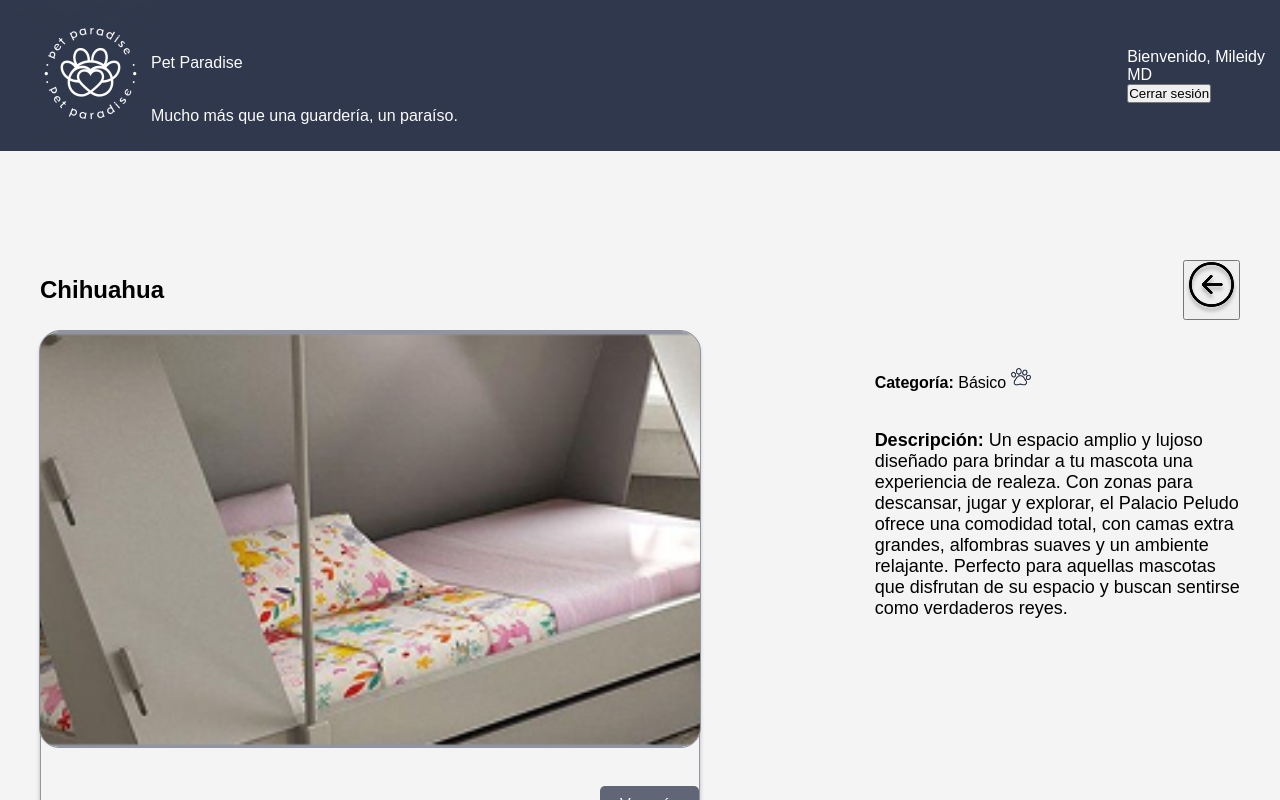
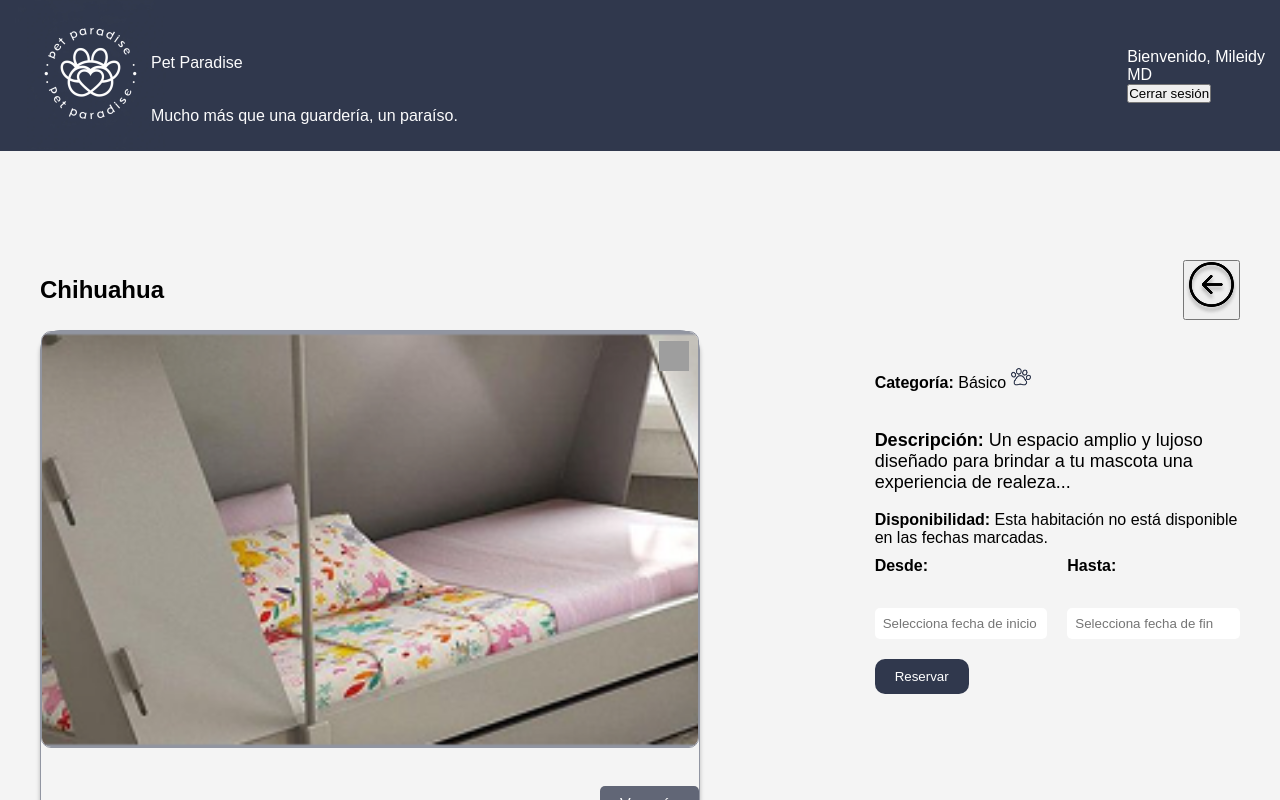
Before and after one commit to LuisDelgado-LD/integradorG5Front, a React (Vite) app: page /habitacion/1 in a window 1280 px wide. Built offline with nearby package versions, Linux system fonts and the light colour scheme; grey boxes are pictures that could not be loaded.

Commit message:
reserva en habitacion

```diff
--- a/src/App.jsx
+++ b/src/App.jsx
@@ -23,7 +23,7 @@ function App() {
   return (
     <Router>
       <Routes>
-        <Route path="/" element={!usuario ? <Layout /> : <Navigate to={usuario.rol === "admin" ? "/administrador" : "/home"} />} >
+        <Route path="/" element={!usuario ? <Layout /> : <Navigate to={usuario.rol === "admin" ? "/administrador" : "/"} />} >
           <Route index element={<Home />} />
           <Route path="habitacion/:id" element={<Habitaciones />} />
           <Route path="galeria/:id" element={<Galeria2 />} />
--- a/src/Context/utils/globalContext.jsx
+++ b/src/Context/utils/globalContext.jsx
@@ -2,8 +2,6 @@ import { createContext, useReducer } from "react";
 import PropTypes from "prop-types";
 
 export const GlobalContext = createContext();
-
-/*const API_URL = "http://petparadise.sytes.net/api";*/
 
 const MOCK_USER = {
   usuario: {
@@ -84,7 +82,11 @@ const initialState = {
   categorias: ["Básica", "Premium", "VIP"],
   caracteristicas: [],
   tamanos: ["Grande", "Mediano", "Pequeño"],
-  maestros: []
+  maestros: [],
+
+  // 🆕 NUEVO: fechas seleccionadas desde el navbar
+  fechaInicio: null,
+  fechaFin: null
 };
 
 const reducer = (state, action) => {
@@ -98,6 +100,13 @@ const reducer = (state, action) => {
       localStorage.removeItem("token");
       localStorage.removeItem("usuario");
       return { ...state, usuario: null, token: null };
+
+    case "SET_FECHAS":
+      return {
+        ...state,
+        fechaInicio: action.payload.fechaInicio,
+        fechaFin: action.payload.fechaFin
+      };
 
     case "SET_HABITACIONES":
       return { ...state, habitaciones: action.payload };
--- a/src/Routes/Habitaciones.jsx
+++ b/src/Routes/Habitaciones.jsx
@@ -1,21 +1,16 @@
 import { useParams, useNavigate } from "react-router-dom";
 import { useEffect, useState, useContext } from "react";
 import { GlobalContext } from "../Context/utils/globalContext";
+import DatePicker from "react-datepicker";
+import "react-datepicker/dist/react-datepicker.css";
 
 const iconoPatita = "/img/iconoPatita.png";
-const iconosCategoria = {
-  Básico: 1,
-  Premium: 2,
-  VIP: 3,
-};
+const iconosCategoria = { Básico: 1, Premium: 2, VIP: 3 };
 
 const descripcionesCategoria = {
-  Básico:
-    "Un espacio amplio y lujoso diseñado para brindar a tu mascota una experiencia de realeza. Con zonas para descansar, jugar y explorar, el Palacio Peludo ofrece una comodidad total, con camas extra grandes, alfombras suaves y un ambiente relajante. Perfecto para aquellas mascotas que disfrutan de su espacio y buscan sentirse como verdaderos reyes.",
-  Premium:
-    "Un lugar acogedor y lleno de calidez, ideal para aquellos que buscan el equilibrio entre amplitud y comodidad. El Refugio Confortable tiene todo lo necesario para que tu mascota se sienta segura y feliz. Con un diseño práctico, camas cómodas y rincones para la privacidad, es el lugar perfecto para descansar después de un día lleno de aventuras.",
-  VIP:
-    "Un pequeño paraíso para mascotas que prefieren espacios íntimos y tranquilos. La Cueva Acogedora es perfecta para dormir plácidamente, con una cama cómoda, una atmósfera cálida y una decoración que invita al descanso. Ideal para mascotas más reservadas que buscan un refugio especial donde se sientan protegidos y en paz.",
+  Básico: "Un espacio amplio y lujoso diseñado para brindar a tu mascota una experiencia de realeza...",
+  Premium: "Un lugar acogedor y lleno de calidez, ideal para aquellos que buscan el equilibrio...",
+  VIP: "Un pequeño paraíso para mascotas que prefieren espacios íntimos y tranquilos...",
 };
 
 const caracteristicasPorCategoria = {
@@ -37,11 +32,62 @@ const Habitaciones = () => {
   const navigate = useNavigate();
   const { state } = useContext(GlobalContext);
   const [habitacion, setHabitacion] = useState(null);
+  const [esFavorito, setEsFavorito] = useState(false);
+  const [fechaInicio, setFechaInicio] = useState(null);
+  const [fechaFin, setFechaFin] = useState(null);
+  const [fechasOcupadas, setFechasOcupadas] = useState([]);
 
   useEffect(() => {
     const encontrada = state.habitaciones.find((h) => h.id === parseInt(id));
     setHabitacion(encontrada);
+
+    const ocupadas = [
+      new Date("2025-03-22"),
+      new Date("2025-03-23"),
+      new Date("2025-03-24"),
+    ];
+    setFechasOcupadas(ocupadas);
+
+    const favoritos = JSON.parse(localStorage.getItem("favoritos")) || [];
+    setEsFavorito(favoritos.includes(parseInt(id)));
   }, [id, state.habitaciones]);
+
+  const toggleFavorito = () => {
+    const favoritos = JSON.parse(localStorage.getItem("favoritos")) || [];
+    const idHabitacion = parseInt(id);
+    let nuevosFavoritos;
+
+    if (favoritos.includes(idHabitacion)) {
+      nuevosFavoritos = favoritos.filter((favId) => favId !== idHabitacion);
+      setEsFavorito(false);
+    } else {
+      nuevosFavoritos = [...favoritos, idHabitacion];
+      setEsFavorito(true);
+    }
+
+    localStorage.setItem("favoritos", JSON.stringify(nuevosFavoritos));
+  };
+
+  const rangoValido = () => {
+    if (!fechaInicio || !fechaFin) return false;
+    let current = new Date(fechaInicio);
+    while (current <= fechaFin) {
+      const ocupado = fechasOcupadas.some(
+        (fecha) => fecha.toDateString() === current.toDateString()
+      );
+      if (ocupado) return false;
+      current.setDate(current.getDate() + 1);
+    }
+    return true;
+  };
+
+  const reservar = () => {
+    if (!rangoValido()) {
+      alert("❌ Las fechas seleccionadas no están disponibles.");
+      return;
+    }
+    alert(`✅ Reserva confirmada del ${fechaInicio.toLocaleDateString()} al ${fechaFin.toLocaleDateString()}`);
+  };
 
   if (!habitacion) return <p>Cargando habitación...</p>;
 
@@ -57,12 +103,39 @@ const Habitaciones = () => {
           <img src="/img/flecha.png" alt="Volver" />
         </button>
       </div>
+
       <div className="Contenido-Container">
         <div
           className="habitacion-img-container"
-          style={{ position: "relative", display: "flex", flexDirection: "column", alignItems: "center" }}
+          style={{
+            position: "relative",
+            display: "flex",
+            flexDirection: "column",
+            alignItems: "center",
+          }}
         >
-          <img className="habitacion-img" src={habitacion.imagen} alt={habitacion.nombre} />
+          <div style={{ position: "relative" }}>
+            <img
+              className="habitacion-img"
+              src={habitacion.imagen}
+              alt={habitacion.nombre}
+              style={{ width: "100%", borderRadius: "10px" }}
+            />
+            <img
+              src={esFavorito ? "/img/corazon_lleno.png" : "/img/corazon_vacio.png"}
+              alt="Favorito"
+              onClick={toggleFavorito}
+              style={{
+                position: "absolute",
+                top: "10px",
+                right: "10px",
+                width: "30px",
+                height: "30px",
+                cursor: "pointer",
+              }}
+            />
+          </div>
+
           <button
             className="ver-mas"
             onClick={() => navigate(`/galeria/${habitacion.id}`)}
@@ -71,6 +144,7 @@ const Habitaciones = () => {
             Ver más
           </button>
         </div>
+
         <div style={{ marginTop: "1cm", textAlign: "left" }}>
           <p className="habitacion-categoria">
             <strong>Categoría:</strong> {categoria}
@@ -83,17 +157,72 @@ const Habitaciones = () => {
               />
             ))}
           </p>
+
           <p className="habitacion-title" style={{ marginTop: "1cm" }}>
             <strong>Descripción:</strong> {descripcion}
           </p>
+
+          {/* DISPONIBILIDAD Y RESERVA - debajo de descripción, 5mm */}
+          <div style={{ marginTop: "5mm" }}>
+            <p><strong>Disponibilidad:</strong> Esta habitación no está disponible en las fechas marcadas.</p>
+
+            <div style={{ display: "flex", gap: "20px", alignItems: "center", marginTop: "10px" }}>
+              <div>
+                <label><strong>Desde:</strong></label><br />
+                <DatePicker
+                  selected={fechaInicio}
+                  onChange={(date) => setFechaInicio(date)}
+                  selectsStart
+                  startDate={fechaInicio}
+                  endDate={fechaFin}
+                  excludeDates={fechasOcupadas}
+                  placeholderText="Selecciona fecha de inicio"
+                />
+              </div>
+
+              <div>
+                <label><strong>Hasta:</strong></label><br />
+                <DatePicker
+                  selected={fechaFin}
+                  onChange={(date) => setFechaFin(date)}
+                  selectsEnd
+                  startDate={fechaInicio}
+                  endDate={fechaFin}
+                  minDate={fechaInicio}
+                  excludeDates={fechasOcupadas}
+                  placeholderText="Selecciona fecha de fin"
+                />
+              </div>
+            </div>
+
+            <button
+              onClick={reservar}
+              disabled={!fechaInicio || !fechaFin}
+              style={{
+                marginTop: "20px",
+                padding: "10px 20px",
+                backgroundColor: "#30384D",
+                color: "#fff",
+                border: "none",
+                borderRadius: "10px",
+                cursor: "pointer",
+              }}
+            >
+              Reservar
+            </button>
+          </div>
         </div>
+
+        {/* CARACTERÍSTICAS - al final */}
         <div style={{ marginTop: "1cm", textAlign: "left" }}>
           <p><strong>Características:</strong></p>
           <div style={{ display: "flex", gap: "1cm", flexWrap: "wrap" }}>
             {caracteristicas.map((car, idx) => (
               <div key={idx} style={{ display: "flex", alignItems: "center", gap: "10px" }}>
                 <img src={iconosCaracteristicas[car]} alt={car} width="32" />
-                <span style={{ fontWeight: 500 }}>{car.charAt(0).toUpperCase() + car.slice(1)}</span>
+                <span style={{ fontWeight: 500 }}>
+                  {car.charAt(0).toUpperCase() + car.slice(1)}
+                </span>
               </div>
             ))}
           </div>
```
